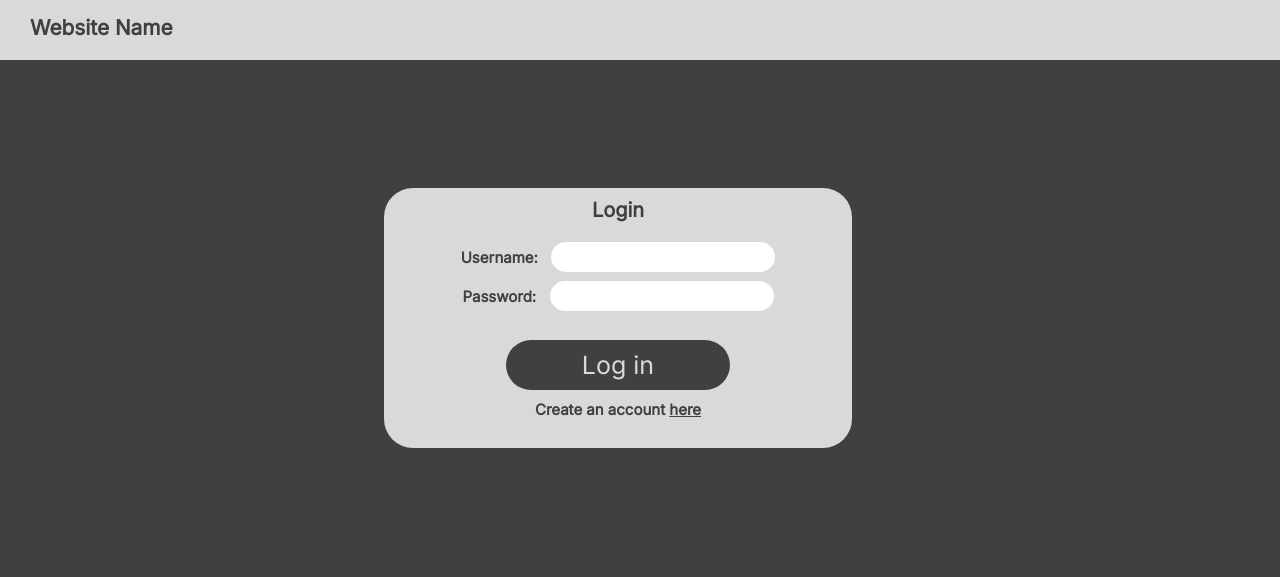
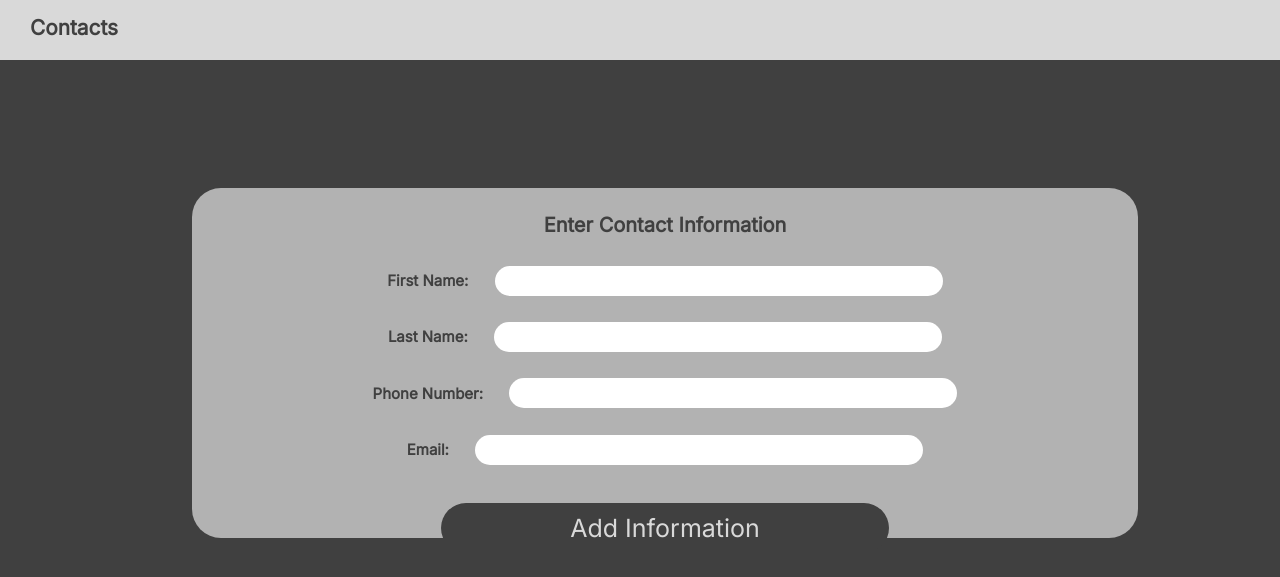
Before and after one commit to fgxmt/LAMP-Project-Group20, a PHP site: page / in a window 1280 px wide. Shown: the top 577 px of the page. Run offline with PHP 8.4, Linux system fonts and the light colour scheme.

Commit message:
Changed .css file and changed index.html

```diff
--- a/color.html
+++ b/color.html
@@ -1,6 +1,6 @@
 <html>
 <head>
-	<title>COP 4331 LAMP Stack Demo</title>
+	<title>Contacts</title>
 	<script type="text/javascript" src="js/code.js"></script>
     <link href="css/styles.css" rel="stylesheet">
     <link href="https://fonts.googleapis.com/css?family=Ubuntu" rel="stylesheet">
--- a/css/styles.css
+++ b/css/styles.css
@@ -38,11 +38,11 @@ a {
     color: #404040;
 }
 
-/* login Section */
-#loginDiv
+/* Inserting Contacts Page */
+#contactDiv
 {
     width: 35%;
-    height: 240px;
+    height: 300px;
     margin-top: 10%;
     margin-left: 30%;
     text-align: center;
@@ -53,20 +53,20 @@ a {
     font-weight: bolder;
     font-family: 'Inter';
 }
-#title-Text
+#contact-TextTitle
 {
     font-size: 20px;
     text-align: center;
     margin-bottom:20px;
 }
 
-#login-Text
+#contact-Text
 {
     font-size: 15px;
     text-align: left;
 }
 
-#loginButton
+#contactButton
 {
     margin-top:20px;
     font-size: 25px;
@@ -76,15 +76,8 @@ a {
     color:#D9D9D9;
     font-family:'Inter';
 }
-#registerLink
-{
-    font-size: 15px;
-    font-weight: bold;
-    text-align: center;
-    margin-top: 10px;
-}
 
-#loggedInDiv
+#contactDiv
 {
     font-size: 30px;
     width: 70%;
@@ -111,12 +104,12 @@ a {
 }
 
 .buttons:hover{
-    background-color: #00d5124f;
+    background-color: #D9D9D9;
     color: #FFFFFF;
     opacity: 50%;
 }
 
-#loginName
+#firstName
 {
 	font-size: 15px;
     width: 50%;
@@ -124,7 +117,23 @@ a {
     outline:none;
     border:none;
 }
-#loginPassword
+#lastName
+{
+	font-size: 15px;
+    width: 50%;
+    height:30px;
+    outline:none;
+    border:none;
+}
+#phoneNum
+{
+	font-size: 15px;
+    width: 50%;
+    height:30px;
+    outline:none;
+    border:none;
+}
+#emailInfo
 {
 	font-size: 15px;
     width: 50%;
--- a/index.html
+++ b/index.html
@@ -1,6 +1,6 @@
 <html>
 <head>
-	<title>Login Page</title>
+	<title>Contact Page</title>
 	<script type="text/javascript" src="js/md5.js"></script>
 	<script type="text/javascript" src="js/code.js"></script>
     <link href="css/styles.css" rel="stylesheet">
@@ -11,26 +11,31 @@
 <body>
 
 <div id="Header">
-	<span id="Website-Name">Website Name</span>
+	<span id="Website-Name">Contacts</span>
 </div>
 
-<div id="loginDiv">
-	<div id="title-Text">
-		<span>Login</span>
+<div id="contactDiv">
+	<div id="contact-TextTitle">
+		<span>Enter Contact Information</span>
 	</div>
 	<div>
-		<span id="login-Text">Username:</span>
-		<input type="text" id="loginName" ><br />
+		<span id="contact-Text">First Name:</span>
+		<input type="text" id="firstName" ><br />
 	</div>
 	<div>
-		<span id="login-Text">Password:</span>
-		<input type="password" id="loginPassword"><br />
+		<span id="contact-Text">Last Name:</span>
+		<input type="text" id="lastName"><br />
 	</div>
 	<div>
-		<button type="button" id="loginButton" class="buttons" onclick="doLogin();"> Log in </button>
+		<span id="contact-Text">Phone Number:</span>
+		<input type="text" id="phoneNum"><br />
 	</div>
-	<div id="registerLink">
-		<t>Create an account </t><a href="Put Url here">here</a>
+	<div>
+		<span id="contact-Text">Email:</span>
+		<input type="text" id="emailInfo"><br />
+	</div>
+	<div>
+		<button type="button" id="contactButton" class="buttons" onclick="doLogin();"> Add Information </button>
 	</div>
 
 </div>
```
Also changed, not shown: other parts of css/styles.css (+1 -57 lines), LAMPAPI/Register.php (deleted, +0 -65 lines), register.html (deleted, +0 -88 lines).
